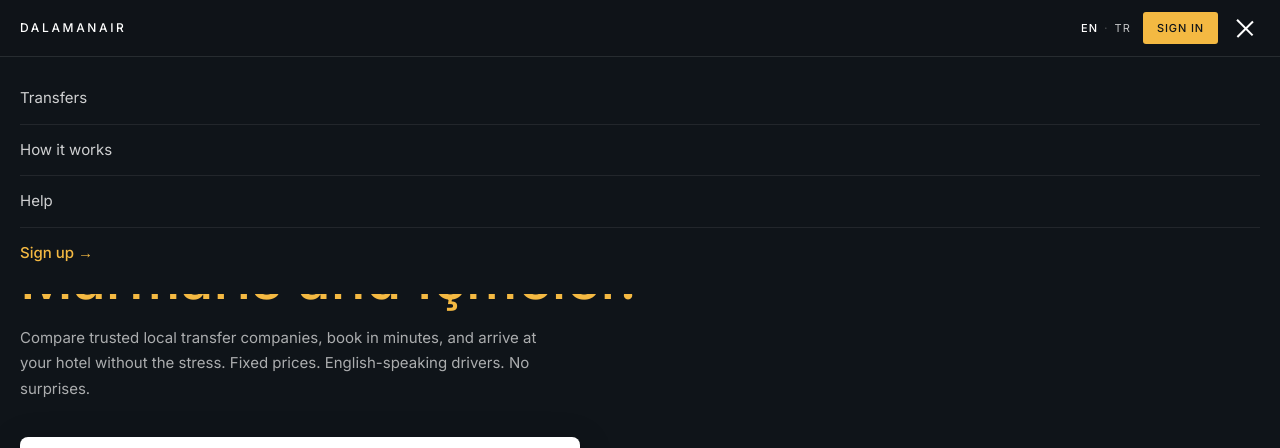
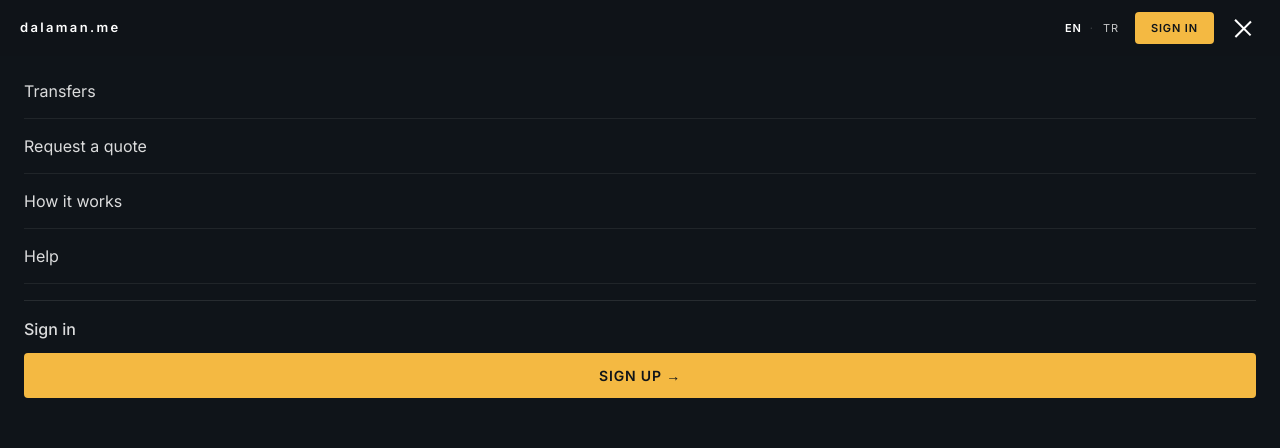
Before and after one commit to myicmeler/dalamanair, a Next.js app: page / in a window 1280 px wide. Both pictures are taken after a click on the button 1245 px from the left and 28 px from the top of the page. Shown: the top 448 px of the page. Built offline with nearby package versions, Linux system fonts and the light colour scheme; no server answers; the database is empty.

Commit message:
Update Nav.tsx

```diff
--- a/components/ui/Nav.tsx
+++ b/components/ui/Nav.tsx
@@ -5,8 +5,8 @@ import { useRouter } from 'next/navigation'
 import { createClient } from '@/lib/supabase'
 
 const labels = {
-  en: { transfers:'Transfers', how:'How it works', help:'Help', signin:'Sign in', signup:'Sign up', signout:'Sign out', dashboard:'Dashboard', admin:'Admin' },
-  tr: { transfers:'Transferler', how:'Nasıl çalışır', help:'Yardım', signin:'Giriş', signup:'Kayıt ol', signout:'Çıkış', dashboard:'Panel', admin:'Yönetim' },
+  en: { transfers:'Transfers', quote:'Request a quote', how:'How it works', help:'Help', signin:'Sign in', signup:'Sign up', signout:'Sign out', dashboard:'Dashboard', admin:'Admin', myBookings:'My bookings', myQuotes:'My quotes' },
+  tr: { transfers:'Transferler', quote:'Teklif iste', how:'Nasıl çalışır', help:'Yardım', signin:'Giriş', signup:'Kayıt ol', signout:'Çıkış', dashboard:'Panel', admin:'Yönetim', myBookings:'Rezervasyonlarım', myQuotes:'Tekliflerim' },
 }
 
 export default function Nav({ lang = 'en', onLangChange, variant = 'light' }: {
@@ -50,87 +50,121 @@ export default function Nav({ lang = 'en', onLangChange, variant = 'light' }: {
   const isOverlay = variant === 'overlay'
   const bg = isOverlay ? 'rgba(15,20,25,0.95)' : '#ffffff'
   const borderColor = isOverlay ? 'rgba(255,255,255,0.1)' : '#e5e3dd'
-  const logoColor = '#ffffff'
-  const linkColor = isOverlay ? 'rgba(255,255,255,0.75)' : '#5a574f'
   const burgerColor = isOverlay ? '#ffffff' : '#0f1419'
+  const textColor = isOverlay ? 'rgba(255,255,255,0.75)' : '#5a574f'
+
+  const menuLink = (href: string, label: string) => (
+    <Link key={href} href={href} onClick={() => setMenuOpen(false)} style={{
+      color:'rgba(255,255,255,0.85)', fontSize:'16px', padding:'15px 0',
+      borderBottom:'1px solid rgba(255,255,255,0.07)', textDecoration:'none',
+      display:'block',
+    }}>{label}</Link>
+  )
 
   return (
     <nav style={{backgroundColor:bg, borderBottom:`1px solid ${borderColor}`, position:'relative', zIndex:30}}>
       <div style={{maxWidth:'1280px', margin:'0 auto', padding:'0 20px', display:'flex', alignItems:'center', justifyContent:'space-between', height:'56px'}}>
-        <Link href="/" style={{fontSize:'12px', fontWeight:'500', letterSpacing:'0.22em', color: isOverlay ? logoColor : '#0f1419', textDecoration:'none'}}>
-          DALAMANAIR
+        {/* Logo */}
+        <Link href="/" style={{fontSize:'13px', fontWeight:'600', letterSpacing:'0.18em', color: isOverlay ? '#ffffff' : '#0f1419', textDecoration:'none'}}>
+          dalaman.me
         </Link>
 
         <div style={{display:'flex', alignItems:'center', gap:'12px'}}>
+          {/* Language toggle */}
           {onLangChange && (
-            <div style={{display:'flex', gap:'6px', fontSize:'11px', letterSpacing:'0.1em'}}>
+            <div style={{display:'flex', gap:'2px', fontSize:'11px'}}>
               {(['en','tr'] as const).map((l, i) => (
-                <span key={l} style={{display:'flex', alignItems:'center', gap:'6px'}}>
-                  {i > 0 && <span style={{color: isOverlay ? 'rgba(255,255,255,0.3)' : '#e5e3dd'}}>·</span>}
+                <span key={l} style={{display:'flex', alignItems:'center', gap:'4px'}}>
+                  {i > 0 && <span style={{color:'rgba(255,255,255,0.2)', margin:'0 2px'}}>·</span>}
                   <button onClick={() => onLangChange(l)} style={{
-                    background:'none', border:'none', cursor:'pointer', padding:'0',
-                    color: lang===l ? (isOverlay ? '#ffffff' : '#0f1419') : linkColor,
-                    fontWeight: lang===l ? '500' : '400'
+                    background:'none', border:'none', cursor:'pointer', padding:'2px 4px',
+                    color: lang===l ? (isOverlay ? '#ffffff' : '#0f1419') : textColor,
+                    fontWeight: lang===l ? '600' : '400', fontSize:'11px', letterSpacing:'0.08em',
                   }}>{l.toUpperCase()}</button>
                 </span>
               ))}
             </div>
           )}
 
+          {/* Sign in button — always visible when not logged in */}
           {!user && (
-            <Link href="/auth/signin" style={{
-              fontSize:'11px', fontWeight:'500', letterSpacing:'0.08em', textTransform:'uppercase',
-              backgroundColor:'#f4b942', color:'#0f1419', padding:'8px 14px',
-              borderRadius:'3px', textDecoration:'none'
+            <Link href="/auth/signin/" style={{
+              fontSize:'11px', fontWeight:'600', letterSpacing:'0.08em', textTransform:'uppercase',
+              backgroundColor:'#f4b942', color:'#0f1419', padding:'8px 16px',
+              borderRadius:'4px', textDecoration:'none', whiteSpace:'nowrap',
             }}>{t.signin}</Link>
           )}
 
+          {/* Hamburger */}
           <button onClick={() => setMenuOpen(!menuOpen)} style={{
-            background:'none', border:'none', cursor:'pointer', padding:'4px',
-            display:'flex', flexDirection:'column', gap:'5px'
+            background:'none', border:'none', cursor:'pointer', padding:'6px',
+            display:'flex', flexDirection:'column', gap:'5px',
           }}>
             {[0,1,2].map(i => (
-              <div key={i} style={{width:'22px', height:'1.5px', backgroundColor:burgerColor, transition:'all 0.2s',
-                transform: menuOpen ? (i===0 ? 'rotate(45deg) translate(4px,4px)' : i===2 ? 'rotate(-45deg) translate(4px,-4px)' : 'opacity:0') : 'none',
-                opacity: menuOpen && i===1 ? 0 : 1
+              <div key={i} style={{
+                width:'22px', height:'1.5px', backgroundColor:burgerColor, transition:'all 0.2s',
+                opacity: menuOpen && i===1 ? 0 : 1,
+                transform: menuOpen
+                  ? i===0 ? 'rotate(45deg) translate(4px,4px)'
+                  : i===2 ? 'rotate(-45deg) translate(4px,-4px)' : 'none'
+                  : 'none',
               }} />
             ))}
           </button>
         </div>
       </div>
 
+      {/* Full screen menu */}
       {menuOpen && (
         <div style={{
-          position:'absolute', top:'56px', left:0, right:0, zIndex:100,
-          backgroundColor:'#0f1419', borderTop:'1px solid rgba(255,255,255,0.1)',
-          padding:'16px 20px', display:'flex', flexDirection:'column', gap:'0'
+          position:'fixed', top:'56px', left:0, right:0, bottom:0, zIndex:100,
+          backgroundColor:'#0f1419', overflowY:'auto',
+          padding:'8px 24px 32px',
         }}>
-          {[
-            { href:'/', label:t.transfers },
-            { href:'/how-it-works', label:t.how },
-            { href:'/help', label:t.help },
-          ].map(item => (
-            <Link key={item.href} href={item.href} onClick={() => setMenuOpen(false)} style={{
-              color:'rgba(255,255,255,0.8)', fontSize:'15px', padding:'14px 0',
-              borderBottom:'1px solid rgba(255,255,255,0.08)', textDecoration:'none'
-            }}>{item.label}</Link>
-          ))}
-          {user && role === 'provider' && (
-            <Link href="/provider" onClick={() => setMenuOpen(false)} style={{color:'rgba(255,255,255,0.8)', fontSize:'15px', padding:'14px 0', borderBottom:'1px solid rgba(255,255,255,0.08)', textDecoration:'none'}}>{t.dashboard}</Link>
+          {/* Navigation links */}
+          {menuLink('/', t.transfers)}
+          {menuLink('/quote/', t.quote)}
+          {menuLink('/how-it-works/', t.how)}
+          {menuLink('/help/', t.help)}
+
+          {/* Logged in customer */}
+          {user && role === 'customer' && (
+            <>
+              {menuLink('/bookings/', t.myBookings)}
+              {menuLink('/quotes/', t.myQuotes)}
+            </>
           )}
-          {user && role === 'admin' && (
-            <Link href="/admin" onClick={() => setMenuOpen(false)} style={{color:'rgba(255,255,255,0.8)', fontSize:'15px', padding:'14px 0', borderBottom:'1px solid rgba(255,255,255,0.08)', textDecoration:'none'}}>{t.admin}</Link>
-          )}
+
+          {/* Provider */}
+          {user && role === 'provider' && menuLink('/provider/', t.dashboard)}
+
+          {/* Driver */}
+          {user && role === 'driver' && menuLink('/driver/', 'My trips')}
+
+          {/* Admin */}
+          {user && role === 'admin' && menuLink('/admin/', t.admin)}
+
+          {/* Auth actions */}
+          <div style={{marginTop:'16px', paddingTop:'16px', borderTop:'1px solid rgba(255,255,255,0.1)'}}>
             {user ? (
               <button onClick={handleSignOut} style={{
-              color:'rgba(255,255,255,0.6)', fontSize:'15px', padding:'14px 0',
-              background:'none', border:'none', cursor:'pointer', textAlign:'left'
+                background:'none', border:'none', cursor:'pointer', padding:'0',
+                color:'rgba(255,255,255,0.45)', fontSize:'15px',
               }}>{t.signout}</button>
             ) : (
-            <Link href="/auth/signup" onClick={() => setMenuOpen(false)} style={{
-              color:'#f4b942', fontSize:'15px', padding:'14px 0', textDecoration:'none', fontWeight:'500'
+              <div style={{display:'flex', flexDirection:'column', gap:'12px'}}>
+                <Link href="/auth/signin/" onClick={() => setMenuOpen(false)} style={{
+                  color:'rgba(255,255,255,0.85)', fontSize:'16px', textDecoration:'none', fontWeight:'500',
+                }}>{t.signin}</Link>
+                <Link href="/auth/signup/" onClick={() => setMenuOpen(false)} style={{
+                  display:'inline-block', backgroundColor:'#f4b942', color:'#0f1419',
+                  padding:'12px 24px', borderRadius:'4px', textDecoration:'none',
+                  fontSize:'14px', fontWeight:'600', letterSpacing:'0.06em',
+                  textTransform:'uppercase', textAlign:'center',
                 }}>{t.signup} →</Link>
+              </div>
             )}
+          </div>
         </div>
       )}
     </nav>
```
Lines whose indentation alone changed are shown as unchanged.
